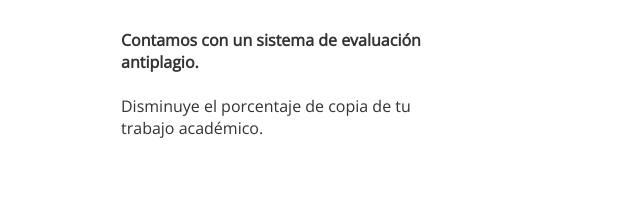
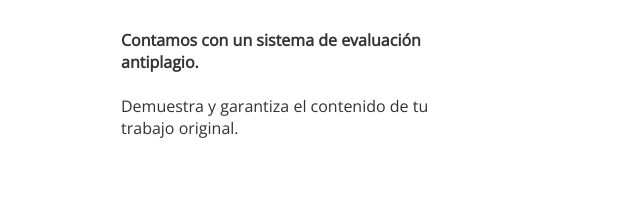
Before and after one commit to diXav/repcom, a plain HTML site: page index.html in a window 1280 px wide. Shown: the part 2062-2262 px from the top of the page, 529-1169 px from the left. Drawn offline with nearby package versions, Linux system fonts and the light colour scheme.

Commit message:
Fixed <Correcion anti-plagio content

```diff
--- a/index.html
+++ b/index.html
@@ -102,7 +102,7 @@
                     <div>
                         <h3 class="title">Corrección de plagio</h3>
                         <h4 class="sub-title">Contamos con un sistema de evaluación antiplagio.</h4>
-                        <p>Disminuye el porcentaje de copia de tu trabajo académico.</p>
+                        <p>Demuestra y garantiza el contenido de tu trabajo original.</p>
                     </div>
                 </div>
             </div>
```
